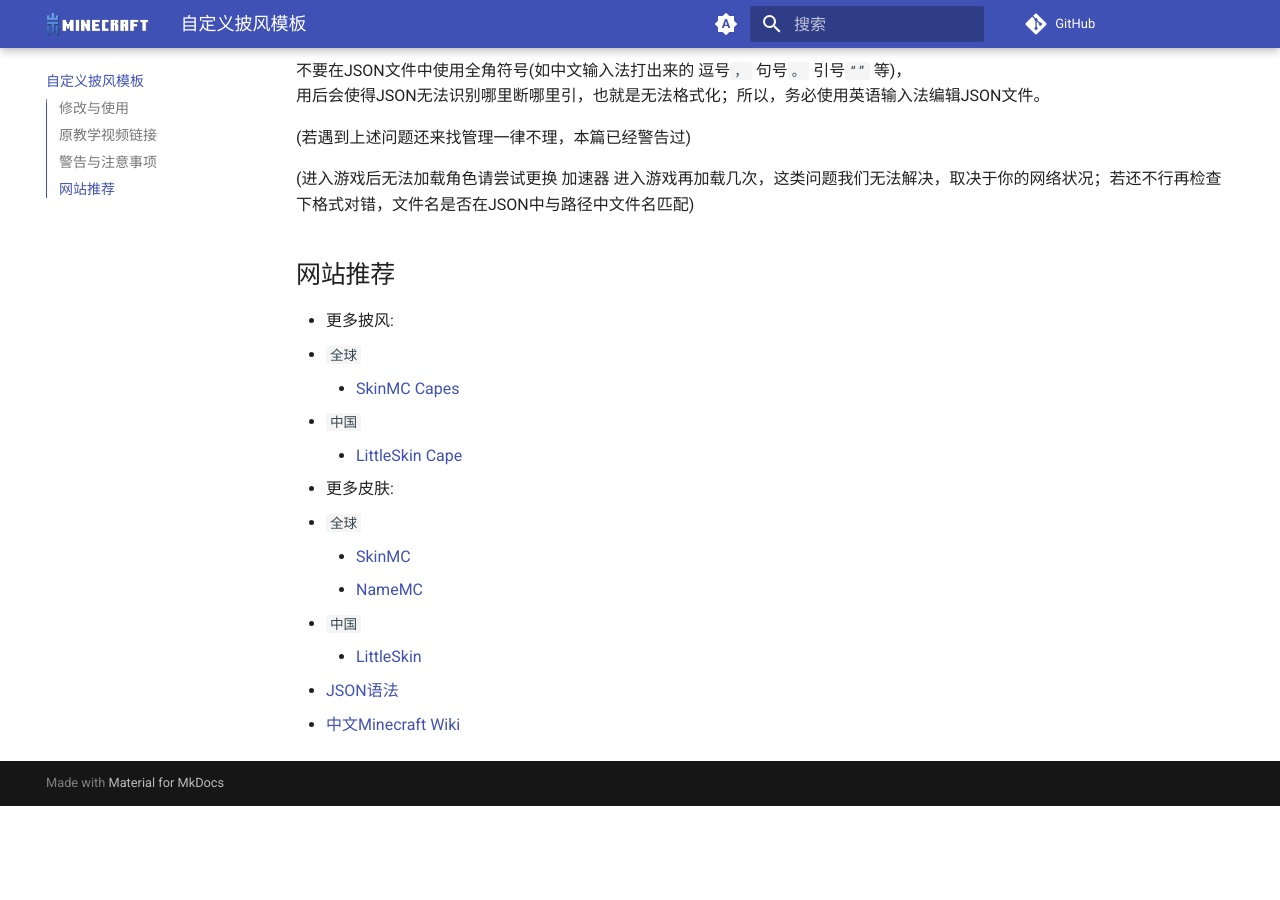
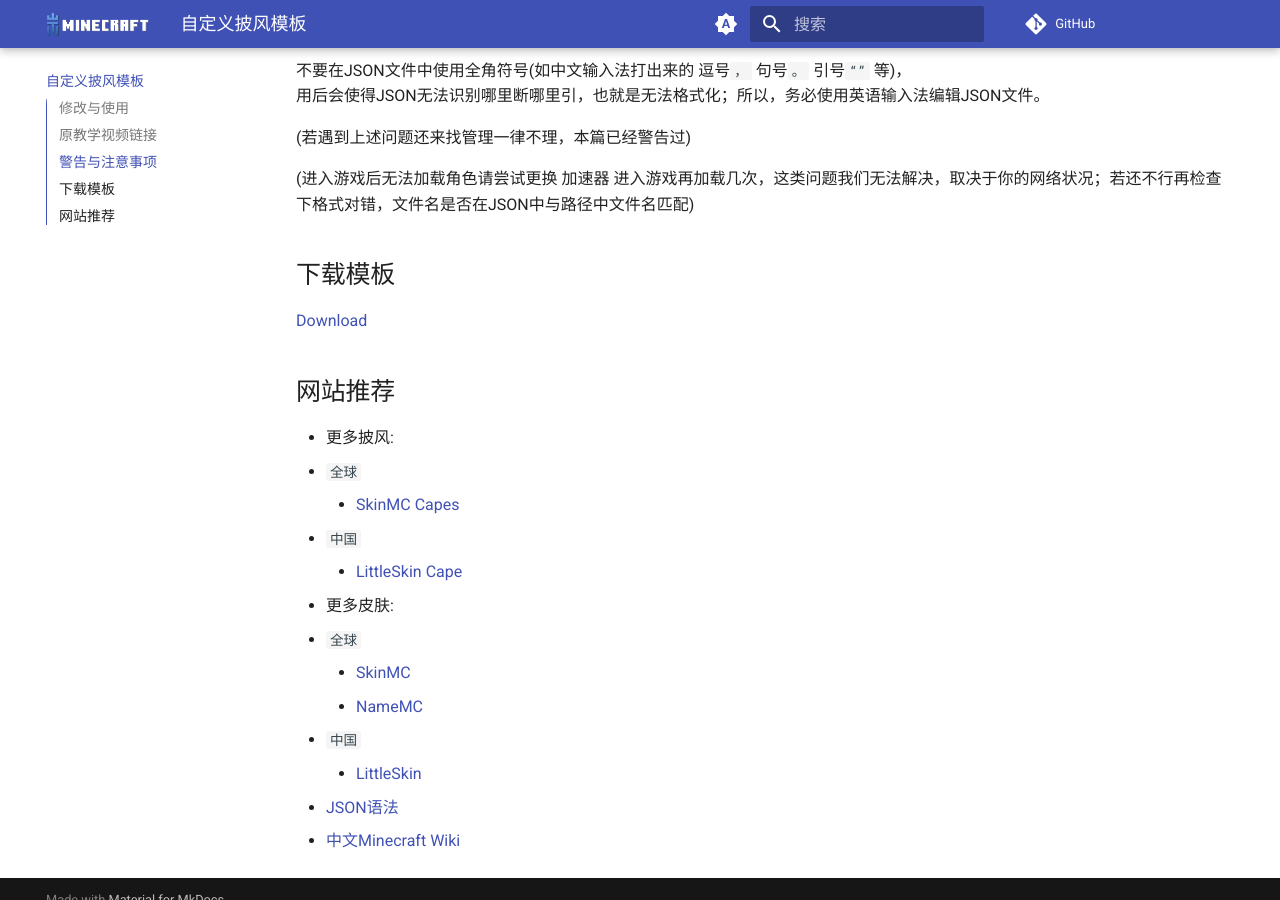
Before and after one commit to mcxiaolan/mc-nest, an MkDocs documentation site: the page built from docs/skin-pack-template.md, in a window 1280 px wide and 900 px high, scrolled down 1766 px. Built offline with MkDocs 1.6.1 and Material for MkDocs 9.7.7, drawn with Linux system fonts in a browser that asks for light colours; comment, search, counter and statistics services are not loaded; before the commit the page ends 2572 px from its top, so only the background shows below that.

Commit message:
Update skin-pack-template.md

```diff
--- a/docs/skin-pack-template.md
+++ b/docs/skin-pack-template.md
@@ -36,6 +36,11 @@
 
 (进入游戏后无法加载角色请尝试更换 加速器 进入游戏再加载几次，这类问题我们无法解决，取决于你的网络状况；若还不行再检查下格式对错，文件名是否在JSON中与路径中文件名匹配)
 
+下载模板
+--
+
+[Download](./assets/files/Custom%20Skin%20Pack%20Template%20-%20Normal.zip)
+
 网站推荐
 --
 
```
